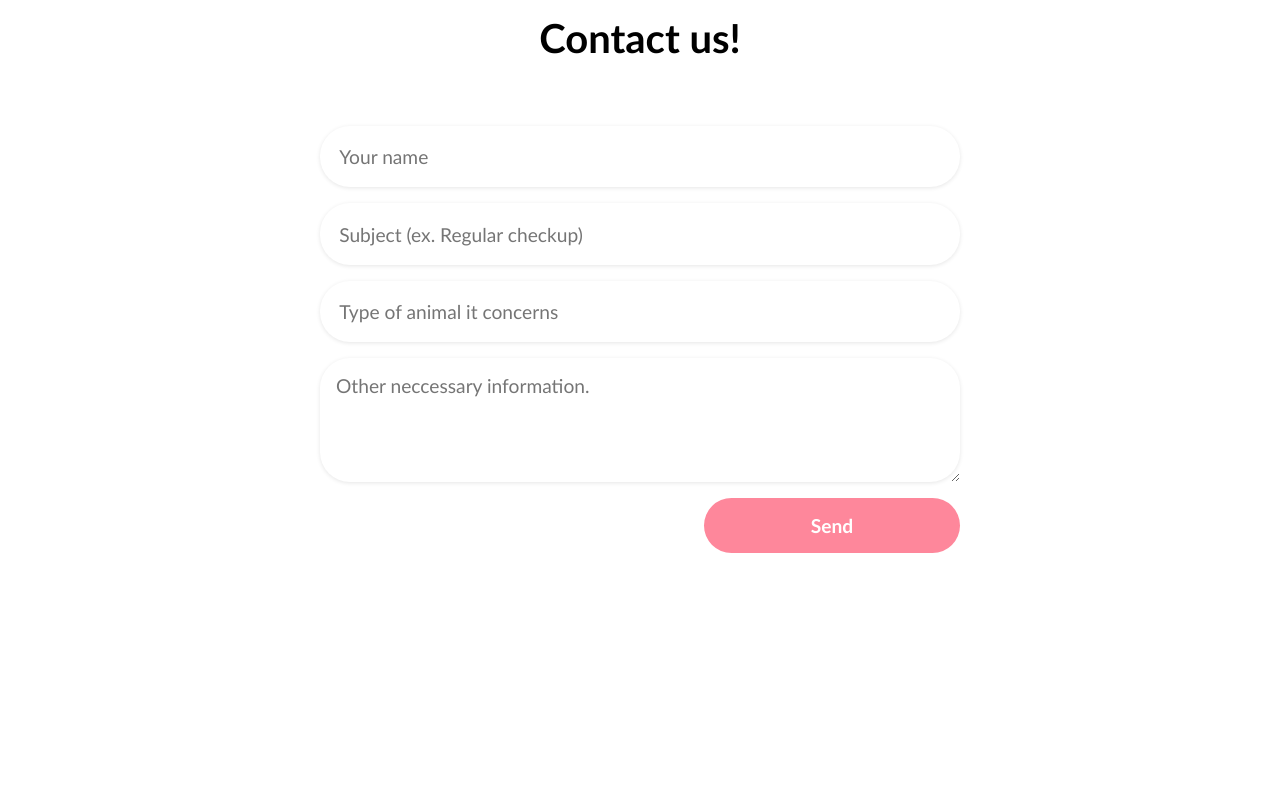
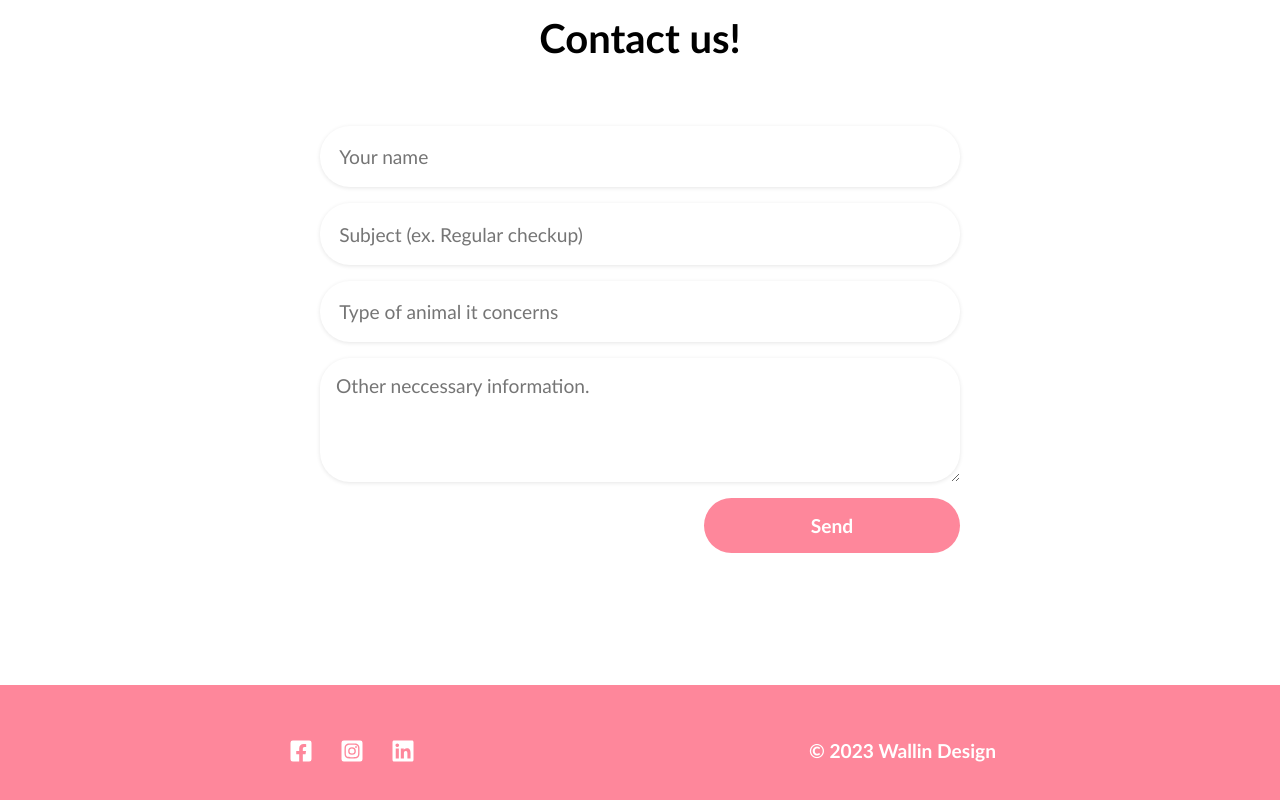
Before and after one commit to Weyenriah/sunflower-veterinary, a plain HTML site: page index.html in a window 1280 px wide. Shown: the part 2663-3463 px from the top of the page. Before the commit the page ends 3348 px from the top, so only its background shows below. Drawn offline with Linux system fonts and the light colour scheme.

Commit message:
add: Footer

```diff
--- /dev/null
+++ b/assets/styles/footer.css
@@ -0,0 +1,59 @@
+.footer {
+    background-color: rgb(254, 135, 155);
+    padding: 3rem 0;
+}
+
+.footer-container {
+    max-width: 1100px;
+    margin: 0 auto;
+    display: flex;
+    justify-content: space-around;
+}
+
+.footer-icons {
+    display: flex;
+    gap: 1rem;
+}
+
+.footer-icon {
+    height: 35px;
+    width: 35px;
+    border-radius: 100%;
+    display: flex;
+    align-items: center;
+    justify-content: center;
+    transition: all .3s ease-in-out;
+}
+
+.footer-icon img {
+    filter: invert(100%);
+    height: 24px;
+    width: 24px;
+}
+
+.footer-icon:hover {
+    background-color: rgb(253, 72, 102);
+}
+
+.footer-text {
+    display: flex;
+    align-items: center;
+}
+
+.footer-text p {
+    color: white;
+    font-size: 1.2rem;
+    font-weight: 600;
+    margin: 0;
+    font-family:'Gill Sans', 'Gill Sans MT', Calibri, 'Trebuchet MS', sans-serif;
+}
+
+.footer-text a {
+    color: white;
+    text-decoration: none;
+    transition: all .3s ease-in-out;
+}
+
+.footer-text a:hover {
+    color: rgb(253, 72, 102);
+}
--- a/index.html
+++ b/index.html
@@ -6,10 +6,11 @@
         <meta name="viewport" content="width=device-width, initial-scale=1">
         <!-- CSS -->
         <link rel="stylesheet" href="./assets/styles/base.css">
+        <link rel="stylesheet" href="./assets/styles/navigation.css">
+        <link rel="stylesheet" href="./assets/styles/footer.css">
         <link rel="stylesheet" href="./assets/styles/common-services.css">
         <link rel="stylesheet" href="./assets/styles/contact.css">
         <link rel="stylesheet" href="./assets/styles/hero.css">
-        <link rel="stylesheet" href="./assets/styles/navigation.css">
         <link rel="stylesheet" href="./assets/styles/our-specialities.css">
         <link rel="stylesheet" href="./assets/styles/our-specialities.css">
         <!-- Javascript -->
@@ -155,7 +156,24 @@
         </main>
 
         <footer class="footer">
+            <div class="footer-container">
+                <section class="footer-icons">
+                    <a class="footer-icon" href="#" aria-label="Go to our facebook page.">
+                        <img src="./assets/svgs/square-facebook.svg" alt=" ">
+                    </a>
+                    <a class="footer-icon" href="#" aria-label="Go to our instagram page.">
+                        <img src="./assets/svgs/square-instagram.svg" alt=" ">
+                    </a>
 
+                    <a class="footer-icon" href="https://www.linkedin.com/in/felicia-wallin/" aria-label="Go to my Linkedin page.">
+                        <img src="./assets/svgs/linkedin.svg" alt=" ">
+                    </a>
+                </section>
+
+                <section class="footer-text">
+                    <p>© 2023 <a href="https://wallin.design">Wallin Design</a></p>
+                </section>
+            </div>
         </footer>
     </body>
 </html>
```
Also changed, not shown: assets/svgs/linkedin.svg (added), assets/svgs/square-facebook.svg (added), assets/svgs/square-instagram.svg (added).
